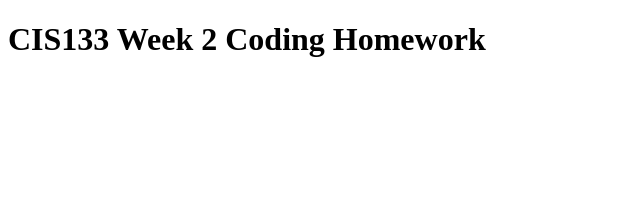
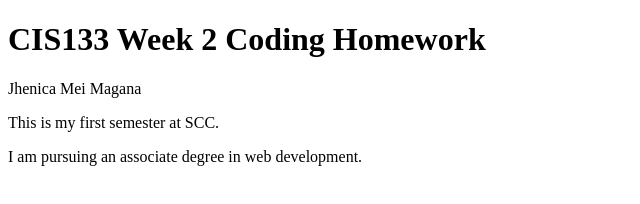
Before and after one commit to kofhi/CIS133DA, a plain HTML site: page week2/pageOne.html in a window 1280 px wide. Shown: the whole page, without its empty margins (0-640 px from the left). Drawn offline with Linux system fonts and the light colour scheme.

Commit message:
week 2 commit

```diff
--- a/week2/pageOne.html
+++ b/week2/pageOne.html
@@ -8,5 +8,8 @@
 </head>
 <body>
     <h1>CIS133 Week 2 Coding Homework</h1>
+    <p>Jhenica Mei Magana</p>
+    <p>This is my first semester at SCC.</p>
+    <p>I am pursuing an associate degree in web development.</p>
 </body>
 </html>
```
